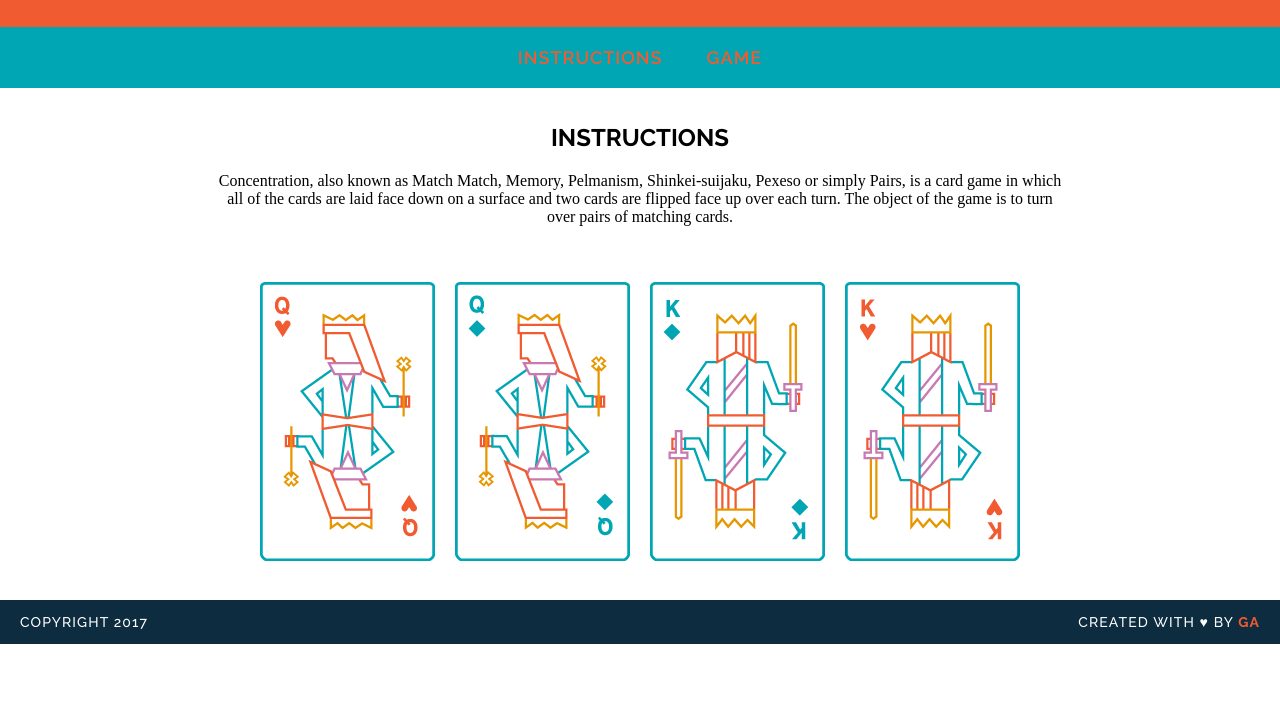
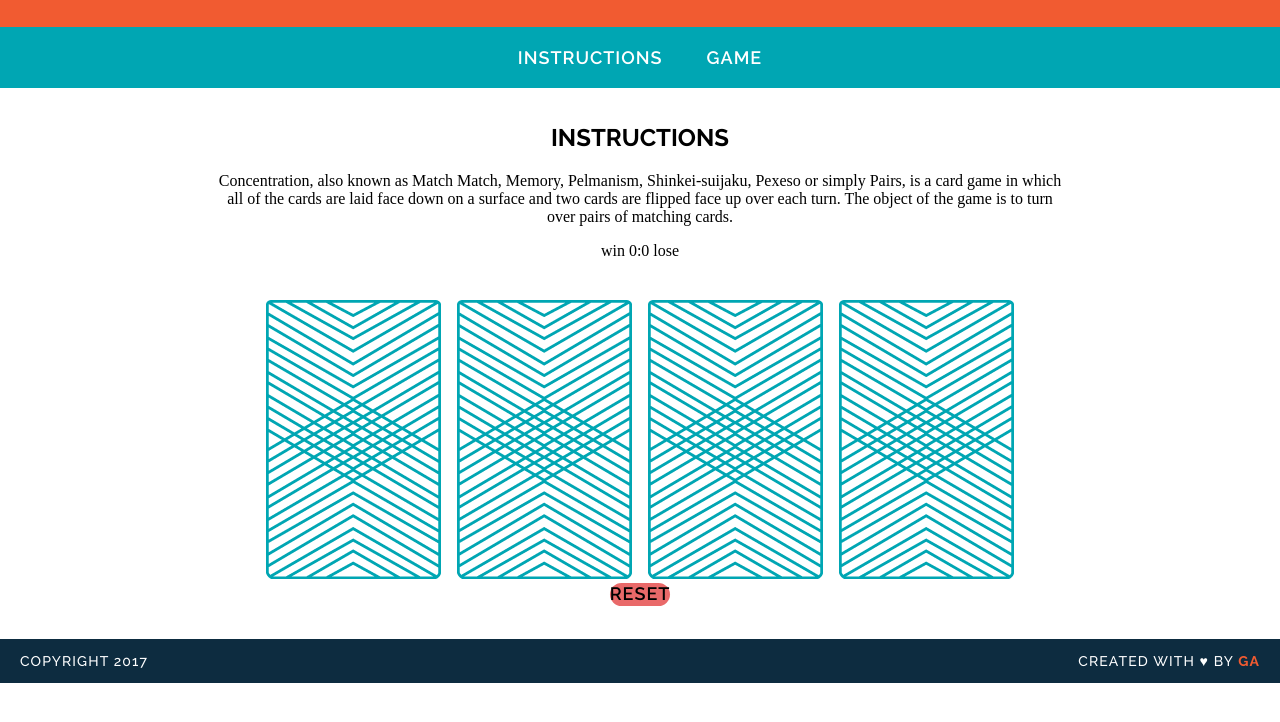
Before and after one commit to LAbeast021/wdi-fundamentals-memorygame, a plain HTML site: page memory_game/index.html in a window 1280 px wide. Shown: the part 70-792 px from the top of the page. Drawn offline with Linux system fonts and the light colour scheme; a web font is replaced by a local one.

Commit message:
created game logic

```diff
--- a/memory_game/css/style.css
+++ b/memory_game/css/style.css
@@ -6,7 +6,7 @@ body {
 a{
     margin: 0 20px;
     text-decoration: none;
-    color: #F15B31;
+    color: white;
     letter-spacing: 1px;
     font-weight: 600;
     font-size: 18px;
@@ -68,3 +68,20 @@ footer{
         color: #F15B31;
         font-weight: 700;
     }
+    .back{
+        height: 200px;
+        width: 300px;
+        border-radius: 100px;
+        border-bottom: 50px solid transparent red ;
+        margin: auto;
+        padding: auto;
+        color: black;
+        background: rgb(233, 105, 105);
+        backface-visibility: visible;
+
+
+
+    };
+    .scoreBoard{
+        background-color: red;
+    }
--- a/memory_game/index.html
+++ b/memory_game/index.html
@@ -6,30 +6,29 @@
     <meta http-equiv="X-UA-Compatible" content="ie=edge">
     <link href="https://fonts.googleapis.com/css?family=Droid+Serif|Raleway:400,500,600,700" rel="stylesheet">
     <link rel="stylesheet" href="css/style.css">
+    <script defer src="js/main.js"></script>
 
     <title> MEMORY CARD GAME</title>
 </head>
 <body>
    <header><h1>MEMORY GAME</h1></header>
    <nav>
-     <a href=""> Instructions</a>
-    <a href="">Game</a>
+     <a href="#"> Instructions</a>
+    <a href="#">Game</a>
 
 </nav>
 <main>
         <h2>Instructions</h2>
     <p>Concentration, also known as Match Match, Memory, Pelmanism, Shinkei-suijaku, Pexeso or simply Pairs, is a card game in which all of the cards are laid face down on a surface and two cards are flipped face up over each turn. The object of the game is to turn over pairs of matching cards.</p>
-    <!-- <h2>Add another subheading to describe your game. What's fun about it? Why should people play?</h2> -->
-    <!-- <button type="image"></button>
-    <button type="image"></button>
-    <button type="image"></button> -->
-    <div>
-            <img src="images/queen-of-hearts.png" alt="queen-of-hearts">
-            <img src="images/queen-of-diamonds.png" alt="queen-of-diamonds">
-            <img src="images/king-of-diamonds.png" alt="king-of-diamonds">
-            <img src="images/king-of-hearts.png" alt="king-of-hearts">
+<div class="scoreBoard">
+   <span class="win"></span>win <span class="score">0</span><span>:</span><span class="lose">0</span><span class="lost"> lose</span>
+</div>
+    <div id="game_board" class="board clearfix">
 
-            </div>
+
+
+    </div>
+    <a class="back" href=""> RESET </a>
         </main>
         <footer class="clearfix" >
              <p class="copyRight">Copyright 2017</p>
@@ -38,6 +37,6 @@
 
 
 
-        <script defer src="js/main.js"></script>
+
     </body>
 </html>
--- a/memory_game/js/main.js
+++ b/memory_game/js/main.js
@@ -2,52 +2,88 @@ var cards =[
     {
         rank:"queen",
         suit:"hearts",
-        image:"images/queen-of-hearts.png"
+        image:"images/queen-of-hearts.png",
+
 
     },
     {
         rank:"queen",
         suit:"Dimonds",
-        image:"images/queen-of-diamonds.png"
+        image:"images/queen-of-diamonds.png",
+
 
     },
     {
     rank:"king",
     suit:"hearts",
-    image:"images/king-of-hearts.png"
+    image:"images/king-of-hearts.png",
+
 
     },
     {
         rank:"king",
         suit:"Dimonds",
-        image:"images/king-of-diamonds.png"
+        image:"images/king-of-diamonds.png",
+
 
     }
 ];
 var cardsInPlay = []
+var game_board = document.getElementById("game_board");
 
+function createBoard(){
+    for (var i = 0; i < cards.length; i++) {
+      var cardElement = document.createElement("img");
+        cardElement.setAttribute("src","images/back.png")
+        cardElement.setAttribute("data-id",i);
+        cardElement.addEventListener("click",flipCard);
+        game_board.appendChild(cardElement);
+    }
+
+
+
+
+};
+createBoard();
+
+let playerScore = document.querySelector(".score");
+let lost = document.querySelector(".lose");
+playerScore=1
+lost=1
 function checkForMatch(){
     if (cardsInPlay[0] === cardsInPlay[1]) {
+        document.querySelector(".score").innerHTML=playerScore++;
         console.log("You found a match!");
         alert("You found a match!");
       } else {
+          document.querySelector(".lose").innerHTML=lost++;
         console.log("Sorry, try again.");
         alert("Sorry, try again.");
       }
 }
-
-function flipCard(cardId){
+function flipCard(){
+    var cardId = this.getAttribute("data-id")
+    ;
     console.log("User flipped " + cards[cardId].rank);
-    cardsInPlay.push(cards[cardId].rank)
+    cardsInPlay.push(cards[cardId].rank);
     console.log("user chose " + cards[cardId].suit);
     console.log(cards[cardId].image);
+    this.setAttribute("src",cards[cardId].image)
+
 
      if( cardsInPlay.length === 2){
          checkForMatch();
-
     }
 }
+// var restart = document.querySelector(".back").addEventListener("click",reset);
+// var game_board = document.getElementById("game_board");
+
+    // function reset(){
+    //     createBoard();
+    //     if (game_board.parentNode) {
+    //         game_board.parentNode.removeChild(game_board)
 
 
-flipCard(0);
-flipCard(2);
+    //     }
+
+    // }
```
